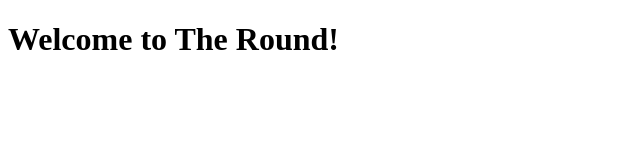
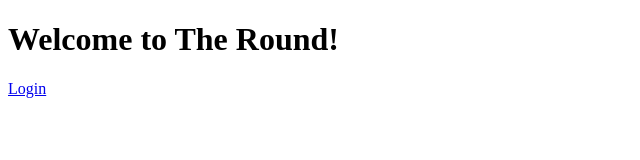
Before and after one commit to gdgkirkley/the-round, a Next.js app: page / in a window 1280 px wide. Shown: the top 160 px of the page, without its empty margins (0-640 px from the left). Built offline with nearby package versions, Linux system fonts and the light colour scheme; no server answers.

Commit message:
Add minimal page flow

```diff
--- a/pages/index.tsx
+++ b/pages/index.tsx
@@ -1,3 +1,27 @@
-const HomePage = (): React.ReactElement => <h1>Welcome to The Round!</h1>;
+import { useUser } from '@auth0/nextjs-auth0';
+import Link from 'next/link';
+
+const HomePage = (): React.ReactElement => {
+  const { user } = useUser();
+
+  console.log(user);
+
+  return (
+    <div>
+      <h1>Welcome to The Round!</h1>
+      {!user && <Link href="/api/auth/login">Login</Link>}
+      {user && (
+        <ul>
+          <li>
+            <Link href="/dashboard">Go to dashboard</Link>
+          </li>
+          <li>
+            <Link href="/api/auth/logout">Logout</Link>
+          </li>
+        </ul>
+      )}
+    </div>
+  );
+};
 
 export default HomePage;
```
Also changed, not shown: pages/dashboard.tsx (+9 -1 lines).
